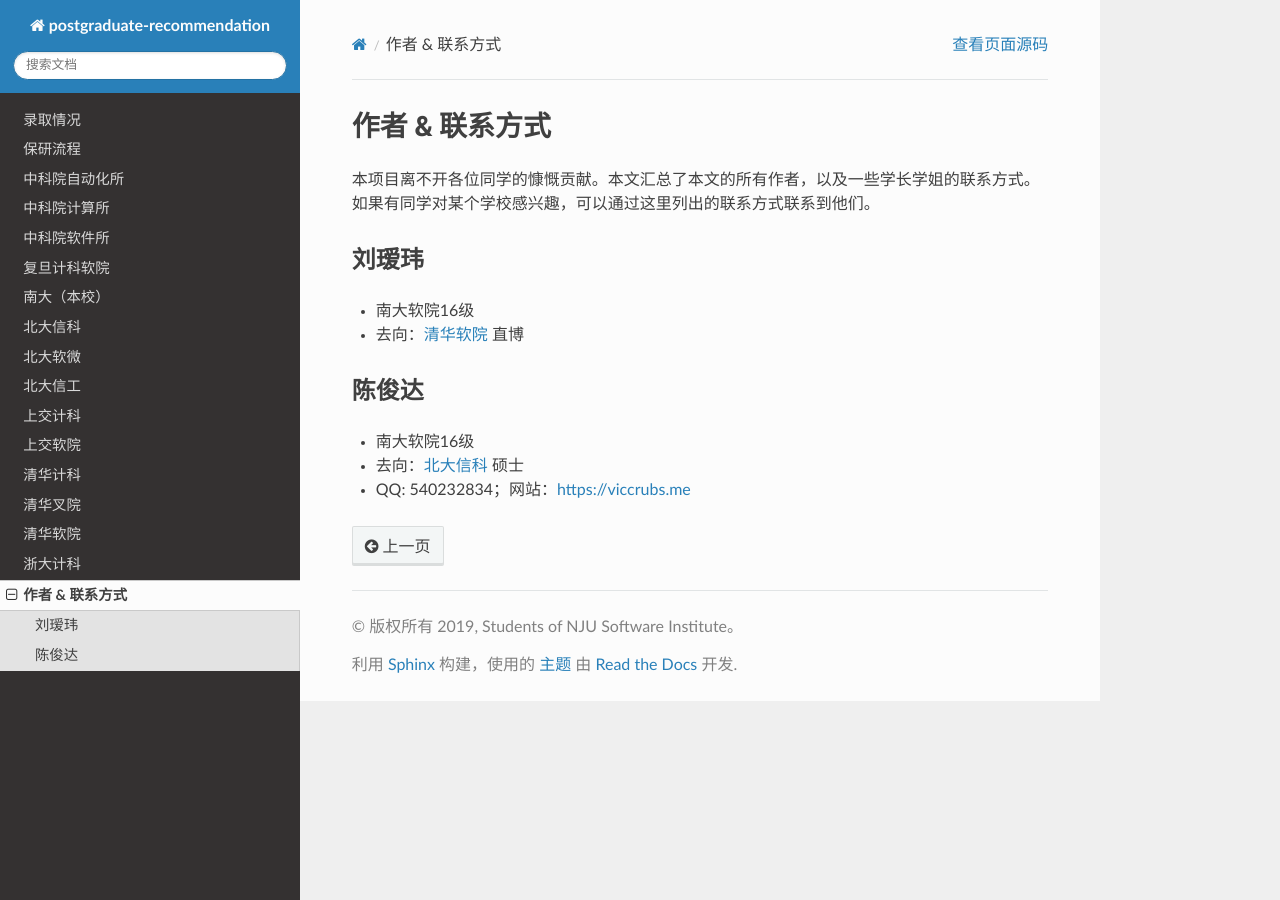
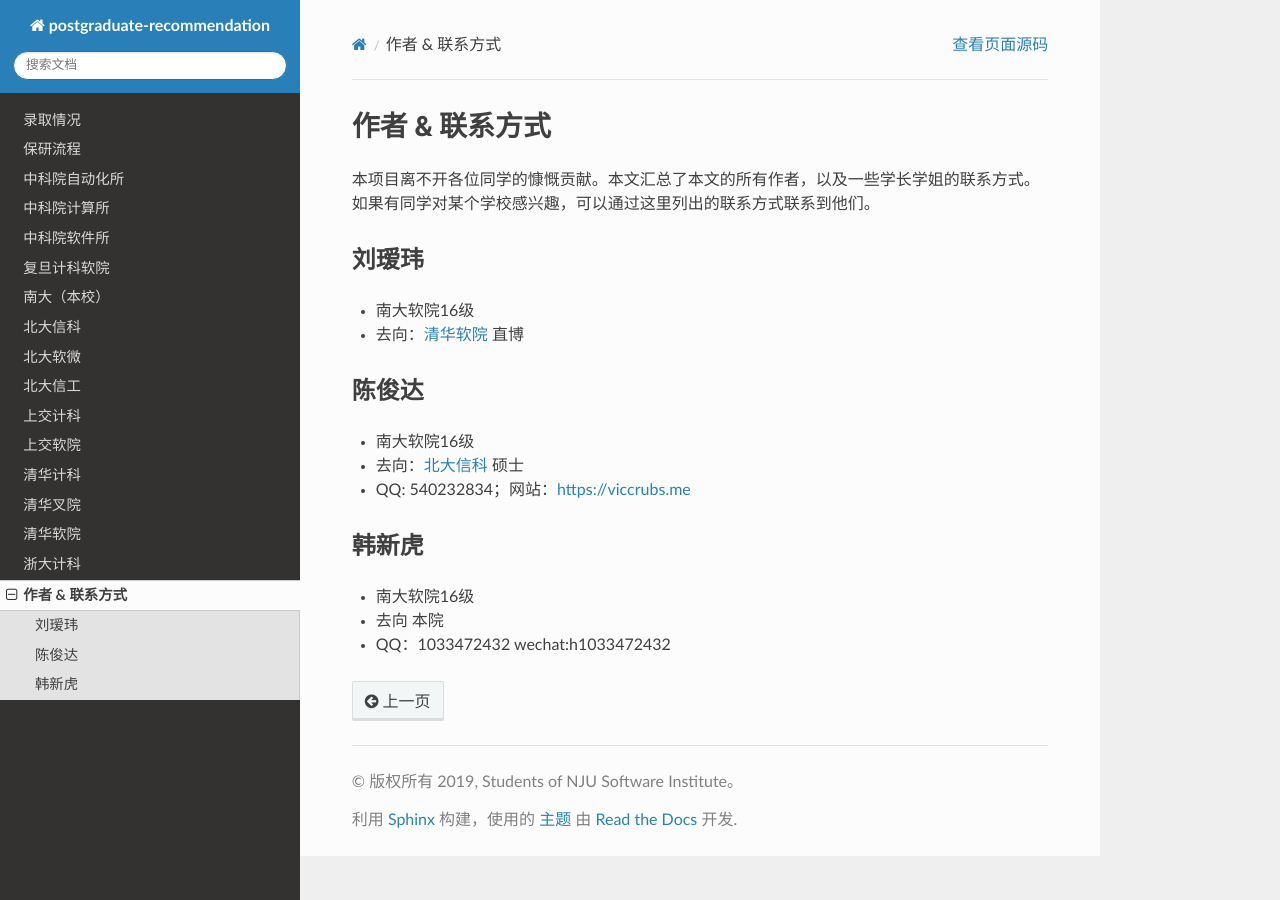
Before and after one commit to NJU-SE-15-share-review/postgraduate-recommendation, a Sphinx documentation site: the page built from source/authors.rst, in a window 1280 px wide. Built offline with Sphinx 7.4.7 and the Read the Docs theme 2.0.0, drawn with Linux system fonts in a browser that asks for light colours.

Commit message:
增加author.rst中个人信息

```diff
--- a/source/authors.rst
+++ b/source/authors.rst
@@ -15,3 +15,9 @@
 * 南大软院16级
 * 去向：:ref:`schools/pku/eecs:北大信科` 硕士
 * QQ: 540232834；网站：https://viccrubs.me
+
+韩新虎
+-------------------------------------
+* 南大软院16级
+* 去向 本院
+* QQ：1033472432 wechat:h1033472432
```
